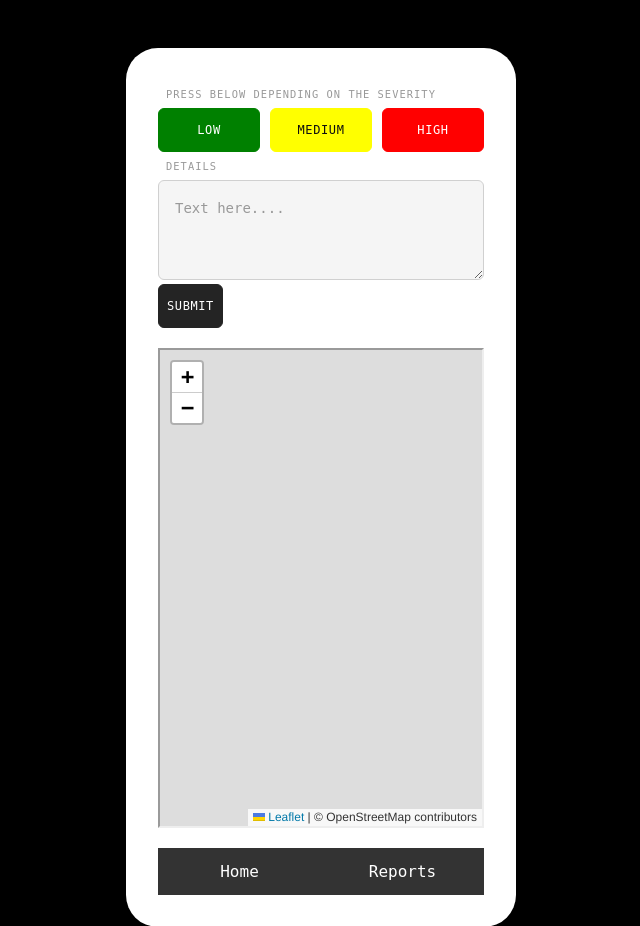
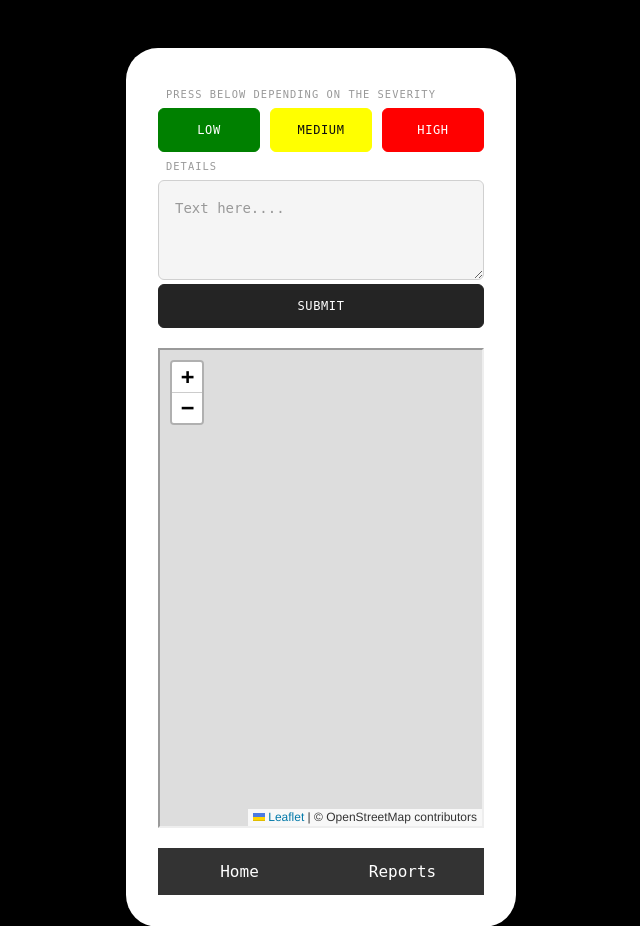
Before and after one commit to wuphy/accessibility-reporter, a Flask app: page / in a window 1280 px wide. Shown: the top 926 px of the page, without its empty margins (319-959 px from the left). Run offline with Flask 3, Linux system fonts and the light colour scheme.

Commit message:
added width 100% to submit button

```diff
--- a/stuckapp/static/styles/style.css
+++ b/stuckapp/static/styles/style.css
@@ -70,7 +70,7 @@
     .button1 { background-color: green; border-color: green; color: #fff; }
     .button2 { background-color: yellow; border-color: yellow; color: #0f0f0f; }
     .button3 { background-color: red; border-color: red; color: #fff; }
-    .button4 { background-color: #242424; border-color: #242424; color: #fff; }
+    .button4 { background-color: #242424; border-color: #242424; color: #fff; width: 100%;}
 
     .button1:hover { background-color: #004d00; border-color: #004d00; color: #fff; }
     .button2:hover { background-color: #b3b300; border-color: #b3b300; color: #0f0f0f; }
```
Also changed, not shown: instance/site.db.
